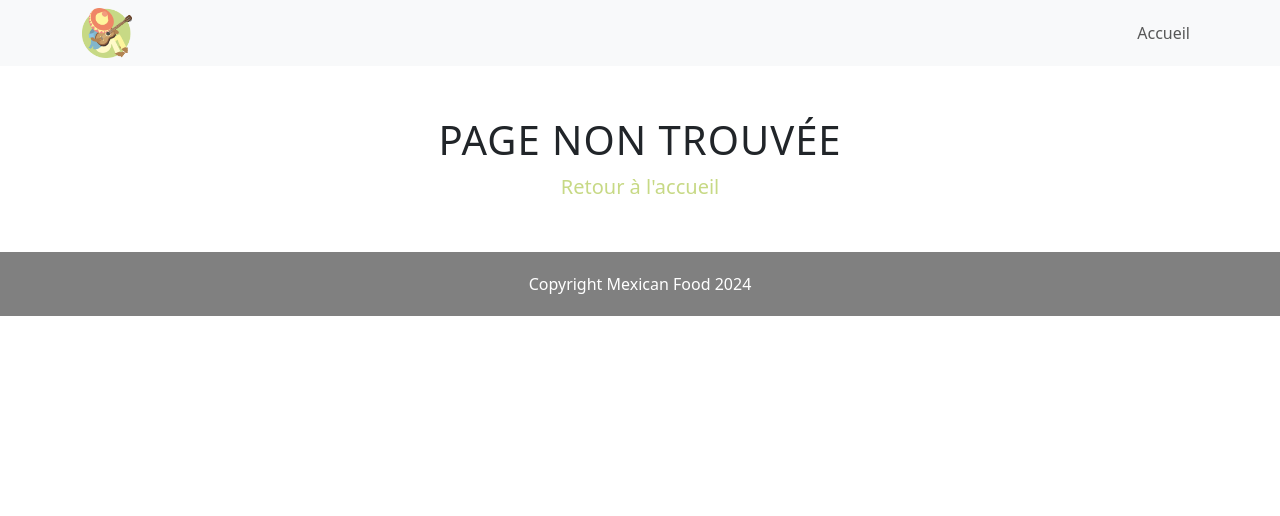
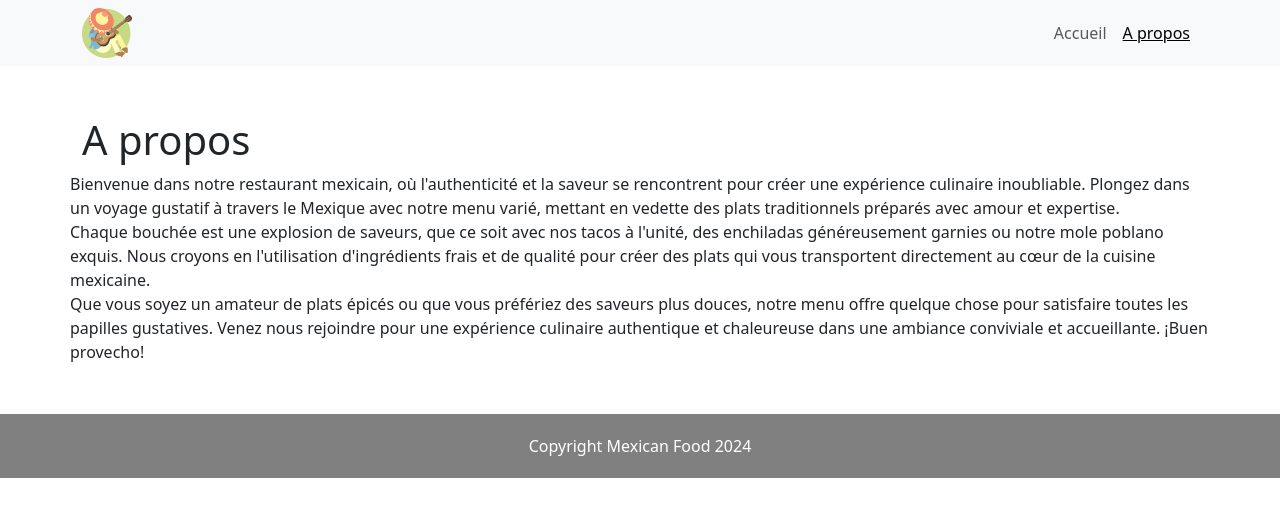
Before and after one commit to VincentSechi/CC-React, a React (Create React App) app: page /about in a window 1280 px wide. Shown: the top 516 px of the page. Built offline with nearby package versions, Linux system fonts and the light colour scheme.

Commit message:
activity-14

```diff
--- a/src/App.js
+++ b/src/App.js
@@ -2,6 +2,7 @@ import "./App.css";
 import Layout from "./components/Layout";
 
 import Home from "./pages/Home";
+import About from "./pages/About";
 import DishDetails from "./pages/DishDetails";
 import NotFound from "./pages/NotFound";
 import { Route, Routes } from "react-router-dom";
@@ -12,6 +13,7 @@ function App() {
         <Routes>
           <Route element={<Layout />}>s
             <Route index element={<Home />} />
+            <Route path="/about" element={<About />} />
             <Route path="/plat/:slug" element={<DishDetails />} />
             <Route path="*" element={<NotFound />} />
           </Route>
--- a/src/assets/styles/_header.module.scss
+++ /dev/null
@@ -1,6 +0,0 @@
-.header{
-    img{
-        width: 50px;
-        height: 50px;
-    }
-}
--- a/src/assets/styles/dishcard.css
+++ b/src/assets/styles/dishcard.css
@@ -2,3 +2,6 @@ img{
     height: 250px;
     object-fit: cover;
 }
+.link{
+    text-decoration: none;
+}
--- /dev/null
+++ b/src/assets/styles/header.scss
@@ -0,0 +1,11 @@
+.header{
+    img{
+        width: 50px;
+        height: 50px;
+    }
+}
+.navbar-nav{
+    .active{
+        text-decoration: underline !important;
+    }
+}
--- a/src/components/DishCard.jsx
+++ b/src/components/DishCard.jsx
@@ -5,7 +5,7 @@ import { Link } from 'react-router-dom';
 const DishCard = ({title, price, image, slug}) => {
 
   return (
-    <Link to={`/plat/${slug}`}>
+    <Link to={`/plat/${slug}`} className='link'>
       <Card style={{ width: 'auto' }}>
         <Card.Img variant="top" src={image}/>
         <Card.Body>
--- a/src/components/Header.jsx
+++ b/src/components/Header.jsx
@@ -1,14 +1,15 @@
 import React from "react";
-import styles from '../assets/styles/_header.module.scss'
+import '../assets/styles/header.scss'
 import Logo from "../assets/images/logo.webp";
 import { Navbar } from "react-bootstrap";
 
 import Nav from 'react-bootstrap/Nav';
 import Container from "react-bootstrap/Container";
 
+import { NavLink } from 'react-router-dom';
 const Header = () => {
   return (
-    <header className={styles.header}>
+    <header className="header">
       <Navbar className="bg-body-tertiary">
         <Container>
           <img
@@ -16,7 +17,8 @@ const Header = () => {
             alt="mexicano"
           />
           <Nav>
-            <Nav.Link href="/" className="ms-auto">Accueil</Nav.Link>
+            <NavLink to="/" className="nav-link ms-auto">Accueil</NavLink>
+            <NavLink to="/about" className="nav-link ms-auto">A propos</NavLink>
           </Nav>
         </Container>
       </Navbar>
--- /dev/null
+++ b/src/pages/About.jsx
@@ -0,0 +1,32 @@
+import React from 'react'
+
+import Container from "react-bootstrap/Container";
+import Row from "react-bootstrap/Row";
+
+const About = () => {
+  return (
+    <Container>
+        <Row>
+            <h1>A propos</h1>
+        </Row>
+        <Row>
+            Bienvenue dans notre restaurant mexicain, où l'authenticité et la saveur se rencontrent pour créer une
+            expérience culinaire inoubliable. Plongez dans un voyage gustatif à travers le Mexique avec notre menu
+            varié, mettant en vedette des plats traditionnels préparés avec amour et expertise.
+        </Row>
+        <Row>
+            Chaque bouchée est une explosion de saveurs, que ce soit avec nos tacos à l'unité, des enchiladas
+            généreusement garnies ou notre mole poblano exquis. Nous croyons en l'utilisation d'ingrédients frais
+            et de qualité pour créer des plats qui vous transportent directement au cœur de la cuisine mexicaine.
+        </Row>
+        <Row>
+            Que vous soyez un amateur de plats épicés ou que vous préfériez des saveurs plus douces, notre menu
+            offre quelque chose pour satisfaire toutes les papilles gustatives. Venez nous rejoindre pour une
+            expérience culinaire authentique et chaleureuse dans une ambiance conviviale et accueillante. ¡Buen
+            provecho!
+        </Row>
+    </Container>
+  )
+}
+
+export default About
```
